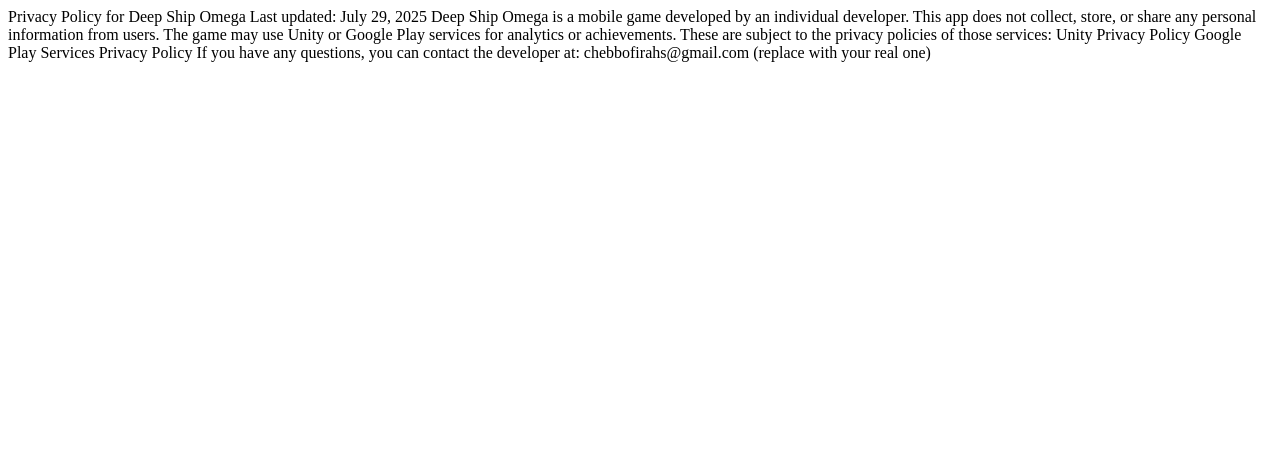
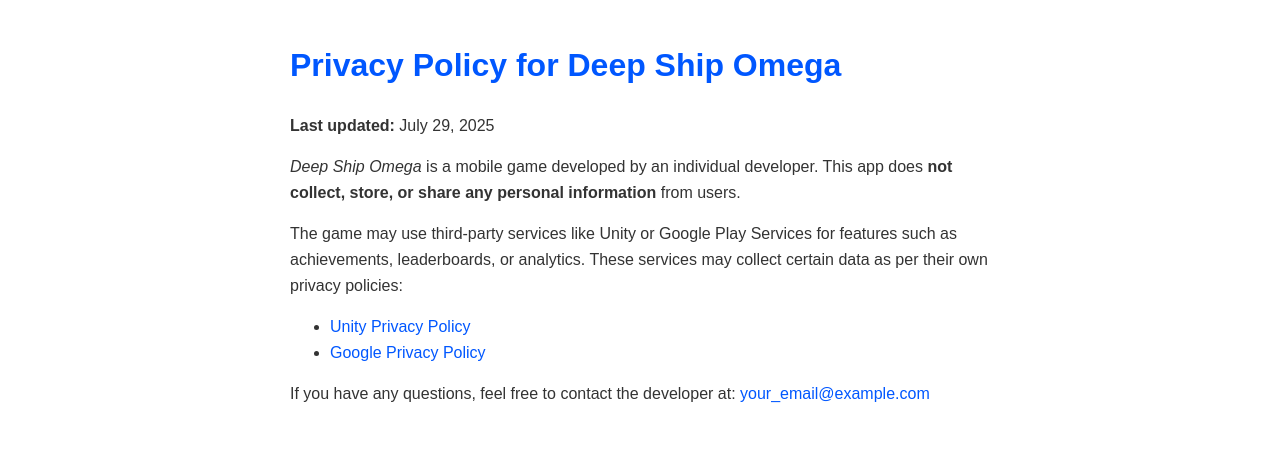
Before and after one commit to fchebbo/privacy-policy, a plain HTML site: page index.html in a window 1280 px wide. Drawn offline with Linux system fonts and the light colour scheme.

Commit message:
Update index.html

```diff
--- a/index.html
+++ b/index.html
@@ -1,14 +1,43 @@
-<html><body>
-Privacy Policy for Deep Ship Omega
-Last updated: July 29, 2025
+<!DOCTYPE html>
+<html lang="en">
+<head>
+  <meta charset="UTF-8" />
+  <meta name="viewport" content="width=device-width, initial-scale=1.0" />
+  <title>Privacy Policy - Deep Ship Omega</title>
+  <style>
+    body {
+      font-family: sans-serif;
+      max-width: 700px;
+      margin: 40px auto;
+      padding: 0 20px;
+      line-height: 1.6;
+      color: #333;
+    }
+    h1 {
+      color: #0057ff;
+    }
+    a {
+      color: #0057ff;
+      text-decoration: none;
+    }
+    a:hover {
+      text-decoration: underline;
+    }
+  </style>
+</head>
+<body>
+  <h1>Privacy Policy for Deep Ship Omega</h1>
+  <p><strong>Last updated:</strong> July 29, 2025</p>
 
-Deep Ship Omega is a mobile game developed by an individual developer. This app does not collect, store, or share any personal information from users.
+  <p><em>Deep Ship Omega</em> is a mobile game developed by an individual developer. This app does <strong>not collect, store, or share any personal information</strong> from users.</p>
 
-The game may use Unity or Google Play services for analytics or achievements. These are subject to the privacy policies of those services:
+  <p>The game may use third-party services like Unity or Google Play Services for features such as achievements, leaderboards, or analytics. These services may collect certain data as per their own privacy policies:</p>
 
-Unity Privacy Policy
+  <ul>
+    <li><a href="https://unity.com/legal/privacy-policy" target="_blank">Unity Privacy Policy</a></li>
+    <li><a href="https://policies.google.com/privacy" target="_blank">Google Privacy Policy</a></li>
+  </ul>
 
-Google Play Services Privacy Policy
-
-If you have any questions, you can contact the developer at: chebbofirahs@gmail.com (replace with your real one)
-</body></html>
+  <p>If you have any questions, feel free to contact the developer at: <a href="mailto:your_email@example.com">your_email@example.com</a></p>
+</body>
+</html>
```
